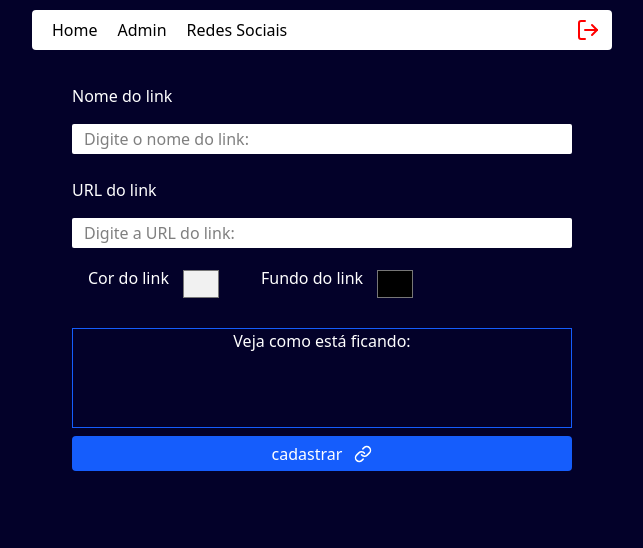
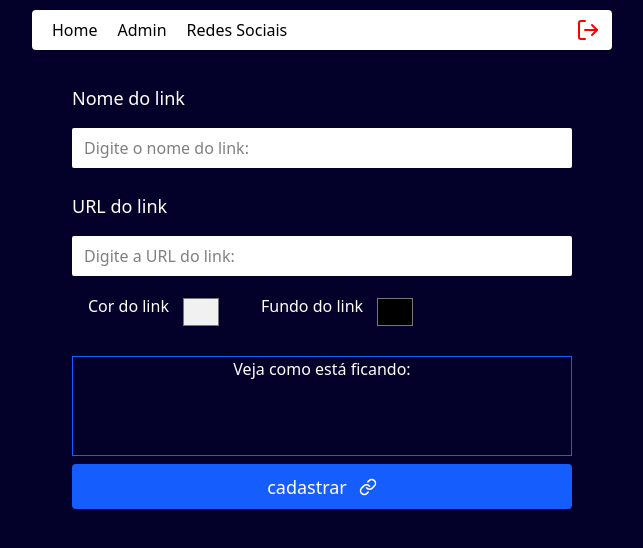
Before and after one commit to morheus2077/smlinks, a React (Vite) app: page /admin in a window 1280 px wide. Shown: the top 548 px of the page, without its empty margins (318-961 px from the left). Built offline with nearby package versions, Linux system fonts and the light colour scheme; no server answers; sample sign-in values are in the browser's storage.

Commit message:
one more

```diff
--- a/src/pages/admin/index.tsx
+++ b/src/pages/admin/index.tsx
@@ -19,18 +19,18 @@ export function Admin(){
         <>
        <Header/>
         <div className="h-screen flex justify-center bg-[#030129]">
-        <form className="w-[360px] lg:w-[500px] " action="">
+        <form className="w-[360px] md:w-[700px] lg:w-[500px] " action="">
             <div className="flex flex-col px-4 lg:px-0 ">
-                    <label className="pt-6" htmlFor="name">Nome do link</label>
+                    <label className="pt-6 md:text-xl lg:text-lg" htmlFor="name">Nome do link</label>
                     <Input
-                    className="bg-white w-full lg:w-[500px] h-[30px] rounded-xs indent-3 text-black mt-4"
+                    className="bg-white w-full lg:w-[500px] md:h-[40px] h-[30px] rounded-xs indent-3 text-black mt-4"
                     placeholder="Digite o nome do link:"
                     value={inputName}
                     onChange={(e) =>{setInputName(e.target.value)}}
                     />
-                    <label className="pt-6" htmlFor="url">URL do link</label>
+                    <label className="pt-6 md:text-xl lg:text-lg" htmlFor="url">URL do link</label>
                     <Input
-                    className="bg-white w-full lg:w-[500px]  h-[30px] rounded-xs indent-3 text-black mt-4"
+                    className="bg-white w-full lg:w-[500px] md:h-[40px] h-[30px] rounded-xs indent-3 text-black mt-4"
                     placeholder="Digite a URL do link:"
                     value={inputUrl}
                     onChange={(e) =>{setInputUrl(e.target.value)}}
@@ -40,7 +40,9 @@ export function Admin(){
             <section className="px-4">
                 <div className="flex gap-10 items-center h-20">
                     <div className="flex gap-3">
-                        <label htmlFor="">Cor do link</label>
+                        <label
+                        className="md:text-xllg:text-sm"
+                        htmlFor="">Cor do link</label>
                         <input
                         className="h-9 w-10 mb-2
                         "
@@ -51,7 +53,9 @@ export function Admin(){
                     </div>
 
                     <div className="flex gap-3">
-                        <label htmlFor="">Fundo do link</label>
+                        <label
+                        className="md:text-xllg:text-sm"
+                        htmlFor="">Fundo do link</label>
                         <input
                         className="h-9 w-10 mb-2 "
                         type="color"
@@ -62,10 +66,10 @@ export function Admin(){
                 </div>
             </section>
 
-            <div className="border  border-blue-600 flex flex-col items-center w-[360px] lg:w-full justify-start h-[100px] gap-5">
+            <div className="border  border-blue-600 flex flex-col items-center w-[360px] md:w-full lg:w-full justify-start h-[100px] gap-5">
                 <label htmlFor="">Veja como está ficando:</label>
                 <article
-                className="h-[35px] rounded-sm w-[330px] lg:w-[420px] flex items-center justify-center"
+                className="h-[35px] rounded-sm w-[330px] md:w-[600px] lg:w-[420px] flex items-center justify-center"
                 style={{background: bgColorInput}}
                 >
                     <p
@@ -78,7 +82,7 @@ export function Admin(){
 
             <button
             onClick={handleRegister}
-            className="flex items-center justify-center gap-3 bg-blue-600 w-full lg:w-full mt-2 rounded-sm h-[35px] cursor-pointer">
+            className="flex items-center justify-center gap-3 bg-blue-600 w-full lg:w-full mt-2 rounded-sm h-[35px] cursor-pointer md:h-[45px] md:text-2xl lg:text-lg">
             cadastrar
             <i><Link size={18}/></i>
             </button>
```
